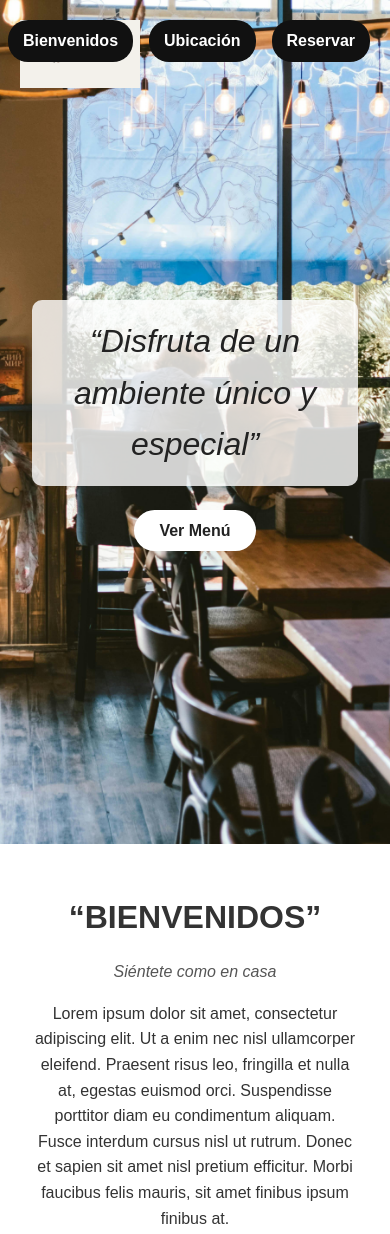
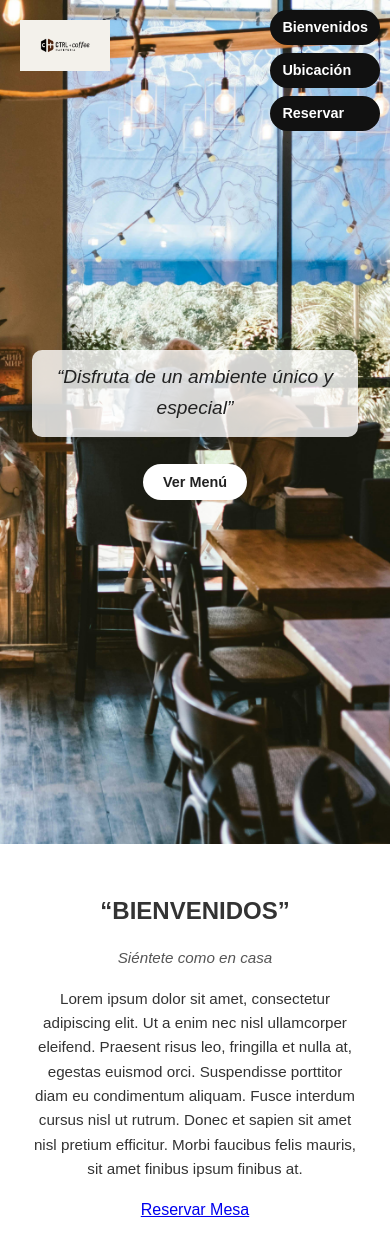
Before and after one commit to MagaliPeschiera/PW1-TP, a plain HTML site: page index.html in a window 390 px wide. Shown: the top 1234 px of the page. Drawn offline with Linux system fonts and the light colour scheme.

Commit message:
Add files via upload

```diff
--- a/style.css
+++ b/style.css
@@ -182,3 +182,55 @@
     margin-bottom: 1rem;
     font-size: 1.5rem;
   }
+
+  /* RESPONSIVO PARA MÓVIL */
+@media screen and (max-width: 768px) {
+
+  .navegacion {
+    flex-direction: column;
+    top: 10px;
+    right: 10px;
+    gap: 0.5rem;
+  }
+
+  .boton-nav {
+    font-size: 0.9rem;
+    padding: 6px 12px;
+  }
+
+  .frase-portada {
+    font-size: 1.2rem;
+    padding: 0.8rem;
+  }
+
+  .boton-central {
+    padding: 10px 20px;
+    font-size: 0.9rem;
+  }
+
+  .menu .columnas {
+    flex-direction: column;
+    align-items: center;
+  }
+
+  .menu ul {
+    min-width: auto;
+    width: 80%;
+  }
+
+  .seccion h2 {
+    font-size: 1.5rem;
+  }
+
+  .seccion p {
+    font-size: 0.95rem;
+  }
+
+  form input {
+    font-size: 0.9rem;
+  }
+
+  .contenedor-logo img {
+    width: 90px;
+  }
+}
```
